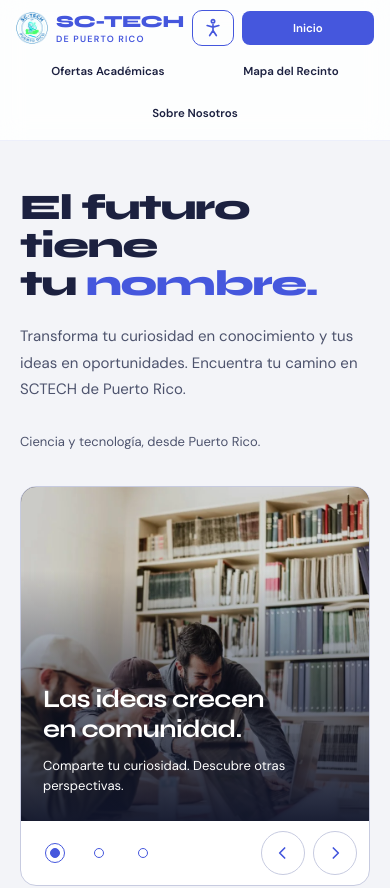
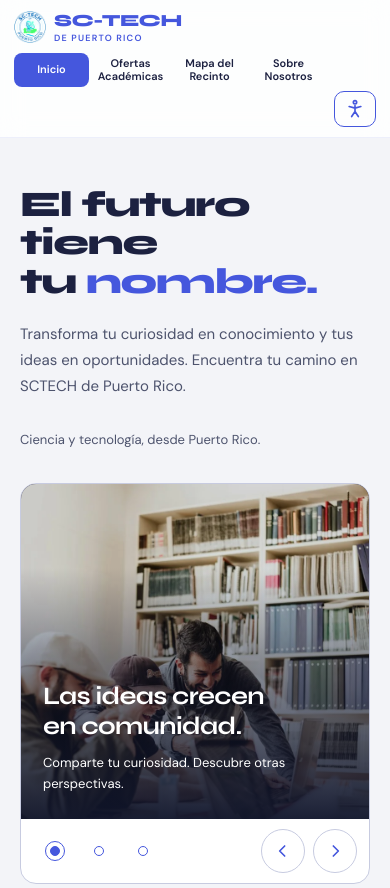
Before and after one commit to Mongole/Group_WebPage, a plain HTML site: page index.html in a window 390 px wide. Shown: the top 888 px of the page. Drawn offline with Linux system fonts and the light colour scheme.

Commit message:
Another update for the mobile view, navbar was still messed up in last update.

```diff
--- a/assets/css/Accessibility.css
+++ b/assets/css/Accessibility.css
@@ -886,19 +886,20 @@ main:focus {
 @media (max-width: 600px) {
 	.header-nav {
 		width: 100% !important;
-		padding: 10px 16px !important;
-		display: flex !important;
-		flex-direction: row !important;
-		flex-wrap: wrap !important;
+		padding: 10px 14px !important;
+		display: grid !important;
+		grid-template-columns: 1fr auto !important;
+		grid-template-areas:
+			"brand a11y"
+			"links links" !important;
 		align-items: center !important;
-		justify-content: space-between !important;
-		gap: 8px !important;
-		position: relative !important;
+		row-gap: 8px !important;
+		column-gap: 8px !important;
 	}
 
 	/* Row 1, Left: Compact Brand Logo */
 	.brand {
-		order: 1 !important;
+		grid-area: brand !important;
 		gap: 8px !important;
 		font-size: 17px !important;
 	}
@@ -915,18 +916,13 @@ main:focus {
 		margin-top: 1px !important;
 	}
 
-	/* Make .nav-links transparent to flex layout so .a11y-dropdown joins Row 1 */
-	.nav-links {
-		display: contents !important;
-	}
-
-	/* Row 1, Right: Accessibility Button & Unclipped Dropdown */
-	.nav-links > .a11y-dropdown {
-		order: 2 !important;
+	/* Row 1, Right: Accessibility Button & Unclipped Menu */
+	.nav-links>.a11y-dropdown {
+		grid-area: a11y !important;
+		justify-self: end !important;
 		position: relative !important;
 		top: auto !important;
 		right: auto !important;
-		margin-left: auto !important;
 	}
 
 	.btn-a11y {
@@ -938,24 +934,31 @@ main:focus {
 	.a11y-menu {
 		right: 0 !important;
 		top: calc(100% + 8px) !important;
-		max-width: calc(100vw - 32px) !important;
+		max-width: calc(100vw - 28px) !important;
 		z-index: 9999 !important;
 	}
 
-	/* Row 2: Slim 4-Button Pill Strip (no overflow clipping) */
-	.nav-links > .btn-nav-rounded {
-		order: 3 !important;
-		flex: 1 1 auto !important;
+	/* Row 2: 4-Column Pill Strip Spanning Full Width */
+	.nav-links {
+		grid-area: links !important;
+		display: grid !important;
+		grid-template-columns: repeat(4, minmax(0, 1fr)) !important;
+		gap: 4px !important;
+		width: 100% !important;
+	}
+
+	.nav-links>.btn-nav-rounded {
+		min-height: 34px !important;
+		padding: 4px 4px !important;
+		font-size: 11px !important;
+		line-height: 1.15 !important;
+		border-radius: 8px !important;
 		justify-content: center !important;
 		text-align: center !important;
-		min-height: 34px !important;
-		padding: 6px 8px !important;
-		font-size: 11.5px !important;
-		border-radius: 8px !important;
-		white-space: nowrap !important;
+		white-space: normal !important;
 	}
 
-	.nav-links > .btn-nav-rounded span[aria-hidden="true"] {
+	.nav-links>.btn-nav-rounded span[aria-hidden="true"] {
 		display: none !important;
 	}
 }
```
